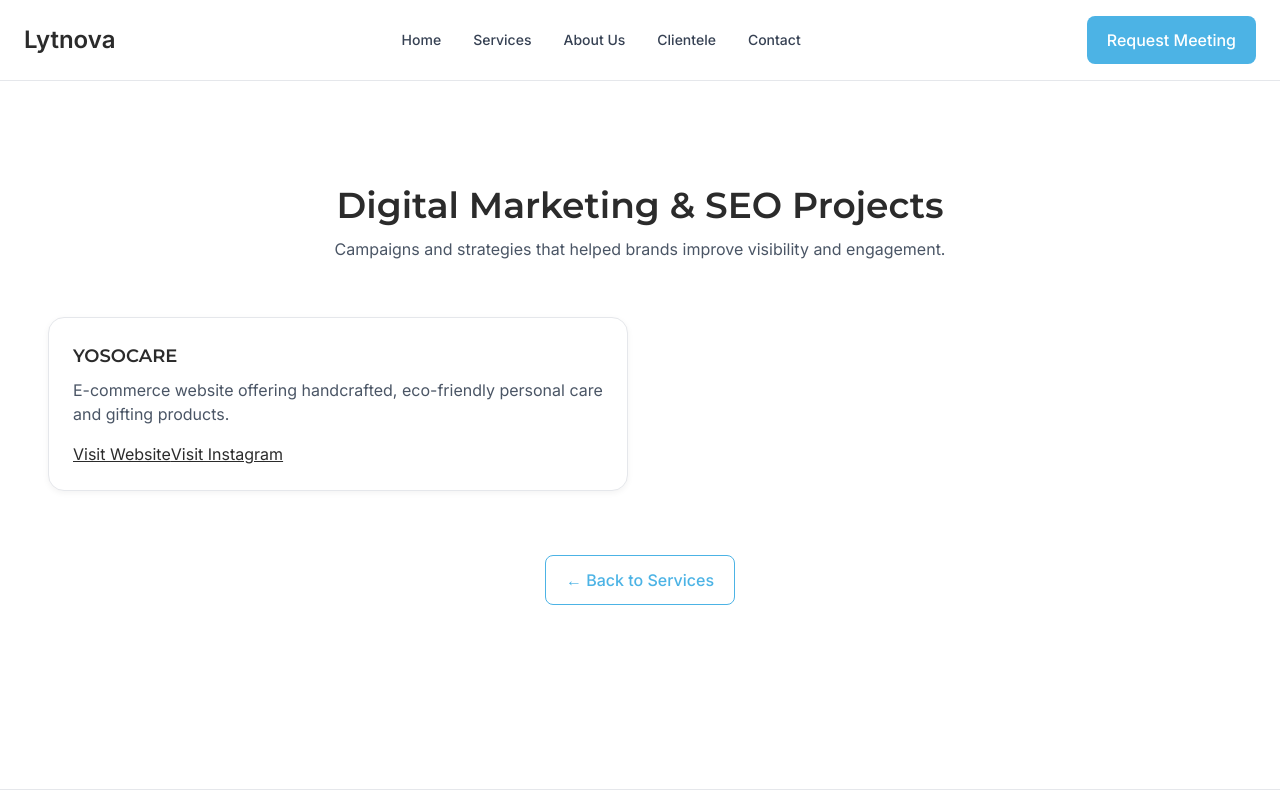
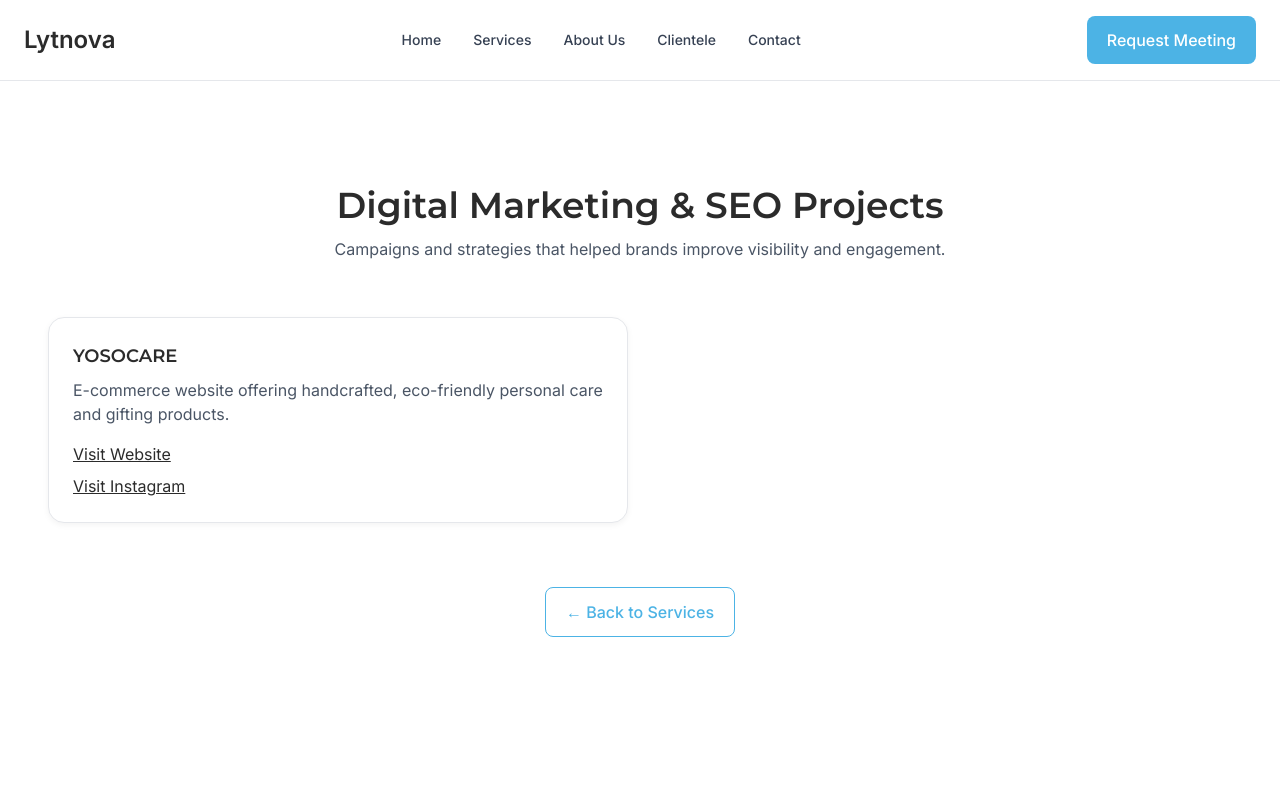
Before and after one commit to PankajSingh91/lytnova, a Next.js app: page /projects/marketing-seo in a window 1280 px wide. Shown: the top 800 px of the page. Built offline with nearby package versions, Linux system fonts and the light colour scheme.

Commit message:
Projects links added

```diff
--- a/app/projects/marketing-seo/page.tsx
+++ b/app/projects/marketing-seo/page.tsx
@@ -21,13 +21,29 @@ export default function MarketingSEOProjects() {
   <p className="text-gray-600 dark:text-gray-300 mt-2">
     E-commerce website offering handcrafted, eco-friendly personal care and gifting products.
   </p>
-            <Link href="https://www.yosocare.com/" className="mt-4 text-primary underline inline-block">
+
+  {/* Links block */}
+  <div className="mt-4 flex flex-col gap-2">
+    <Link
+      href="https://www.yosocare.com/"
+      target="_blank"
+      rel="noopener noreferrer"
+      className="text-primary underline"
+    >
       Visit Website
     </Link>
-            <Link href="https://www.instagram.com/yosocare/" className="mt-4 text-primary underline inline-block">
+
+    <Link
+      href="https://www.instagram.com/yosocare/"
+      target="_blank"
+      rel="noopener noreferrer"
+      className="text-primary underline"
+    >
       Visit Instagram
     </Link>
   </div>
+</div>
+
 
       </div>
 
```
Lines whose indentation alone changed are shown as unchanged.
